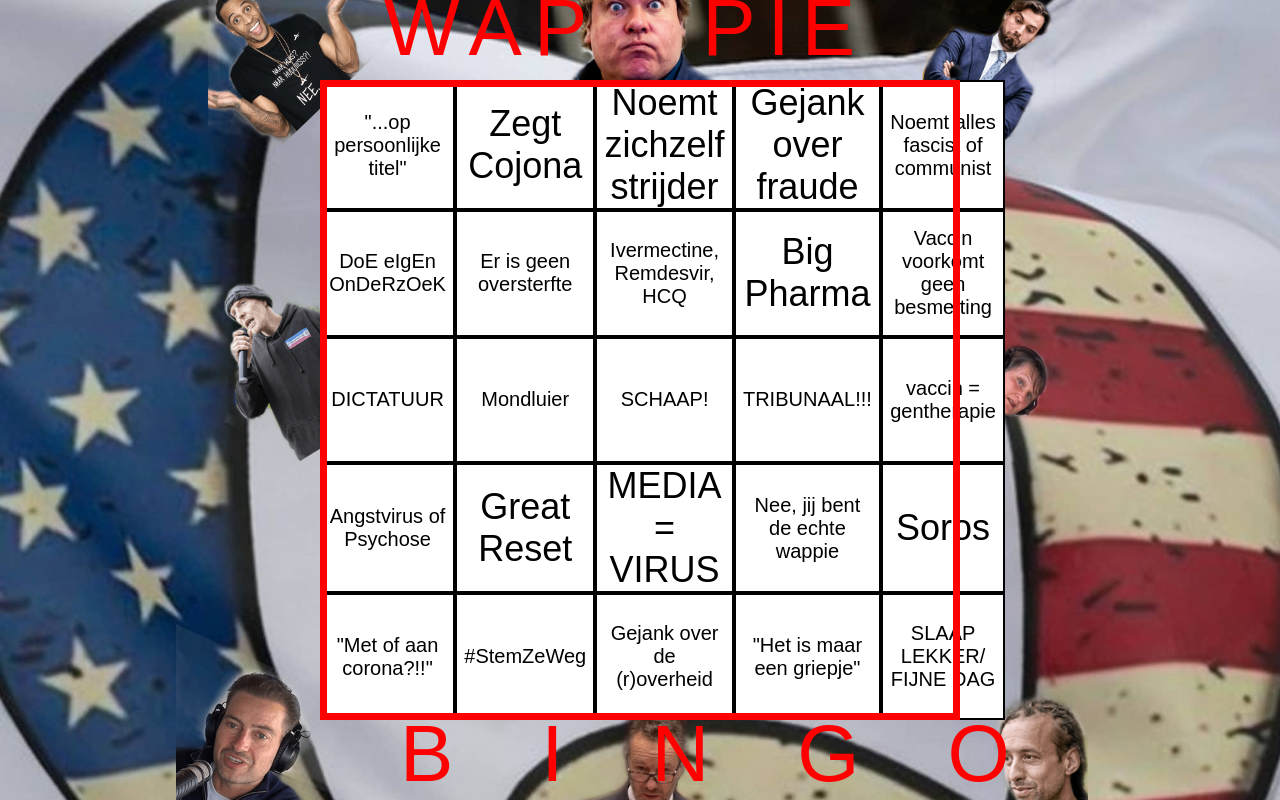
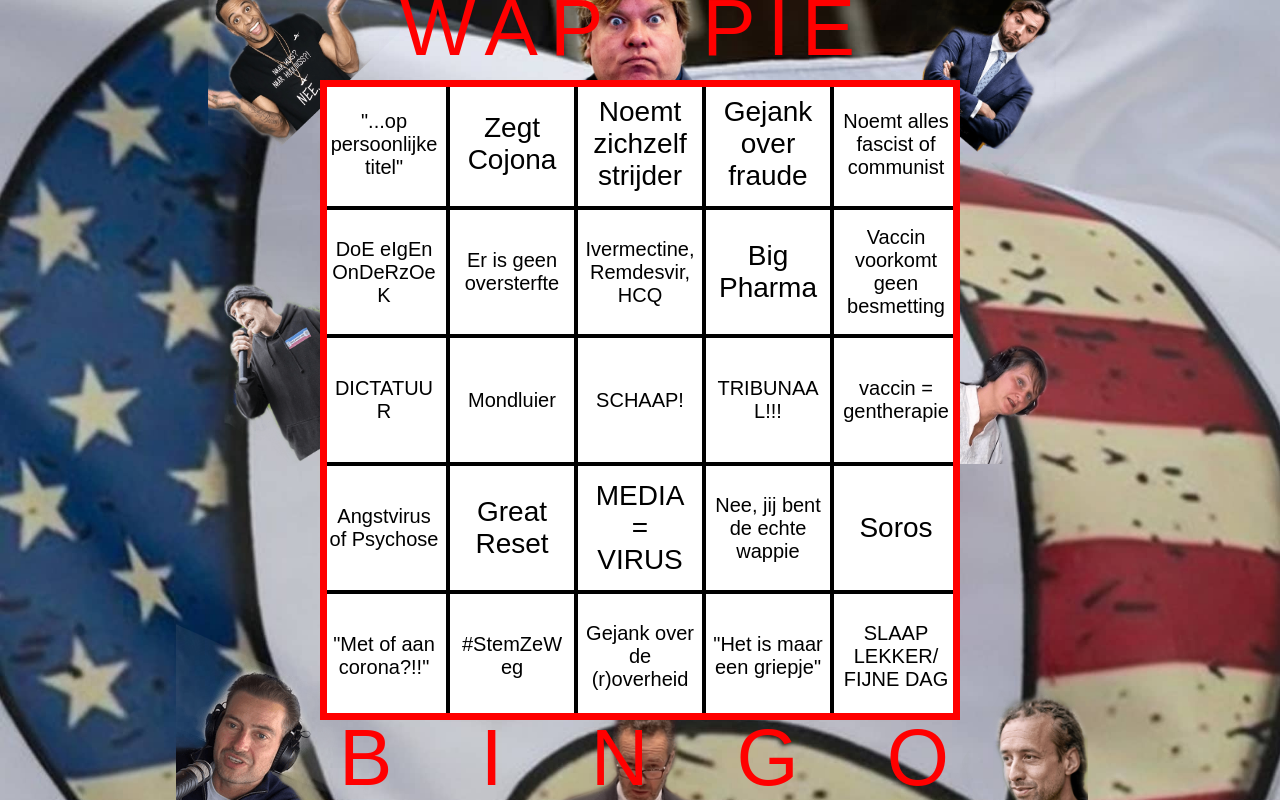
Before and after one commit to patrick-ve/persco-bingo, a Nuxt app: page / in a window 1280 px wide. Built offline with nearby package versions, Linux system fonts and the light colour scheme.

Commit message:
Fix overflow bug

```diff
--- a/pages/index.vue
+++ b/pages/index.vue
@@ -262,12 +262,6 @@ export default {
       item.pressed ? this.counter++ : this.counter--
 
       if (item.reset) {
-        if (this.counter >= 5) {
-          const bingo = this.$el.querySelector('.js-bingo')
-          bingo.textContent = 'BINGO'
-          gsap.to(bingo, { xPercent: 0 })
-        }
-
         this.counter = 0
 
         this.items.forEach((item) => {
@@ -287,7 +281,7 @@ export default {
       if (this.counter === 5) {
         const bingo = this.$el.querySelector('.js-bingo')
         bingo.textContent = '   5G'
-        gsap.to(bingo, { xPercent: 150 })
+        gsap.to(bingo, { xPercent: 40 })
       }
 
       if (this.counter === 24) {
@@ -402,7 +396,7 @@ main {
 
   &__wap {
     position: absolute;
-    left: 10%;
+    left: 12.5%;
     top: 0;
     font-size: 5rem;
     letter-spacing: 12px;
@@ -446,8 +440,9 @@ main {
 
   &__bingo {
     position: absolute;
-    bottom: -11.5%;
-    left: 12.5%;
+    left: 57.5%;
+    top: 106%;
+    transform: translate(-50%, -50%);
     font-size: 5rem;
     letter-spacing: 88px;
     opacity: 0;
@@ -458,6 +453,7 @@ main {
     @include phone {
       left: 0;
       top: 5vh;
+      transform: translate(0, 0);
       font-size: 3rem;
       letter-spacing: 12px;
       width: 100vw;
@@ -488,8 +484,9 @@ main {
     }
 
     &--jensen {
-      left: 35%;
+      left: 50%;
       top: -15%;
+      transform: translate(-50%, 15%);
       height: 7.5vw;
       width: 15vw;
       background-image: url('~assets/images/Robert_Jensen.png');
@@ -499,6 +496,7 @@ main {
         height: 25vw;
         left: 30vw;
         top: 25vh;
+        transform: translate(0, 0);
       }
     }
 
@@ -546,8 +544,9 @@ main {
     }
 
     &--haga {
-      right: 35%;
-      bottom: -15%;
+      left: 47.5%;
+      bottom: -12.5%;
+      transform: translate(-47.5%, 12.5%);
       height: 7.5vw;
       width: 15vw;
       background-image: url('~assets/images/Wybren_van_Haga.png');
@@ -643,11 +642,13 @@ main {
     background-color: white;
     color: black;
     border: 2px solid black;
-    font-size: 1.25rem;
+    font-size: 1.25vw;
     position: relative;
     font-weight: regular;
-    max-width: 100%;
+    width: calc(80vh / 5);
+    height: calc(80vh / 5);
     cursor: pointer;
+    overflow-wrap: break-word;
 
     @include phone {
       min-height: 20vh;
@@ -656,6 +657,7 @@ main {
     }
 
     & p {
+      font-size: 1.25rem;
       display: block;
       margin: 0 auto;
       padding-left: 0.45rem;
@@ -676,7 +678,11 @@ main {
 }
 
 .text-large {
-  font-size: 2.25rem;
+  font-size: 1.75rem;
+
+  & p {
+    font-size: 1.75rem;
+  }
 
   @include phone {
     font-size: 10vw;
```
